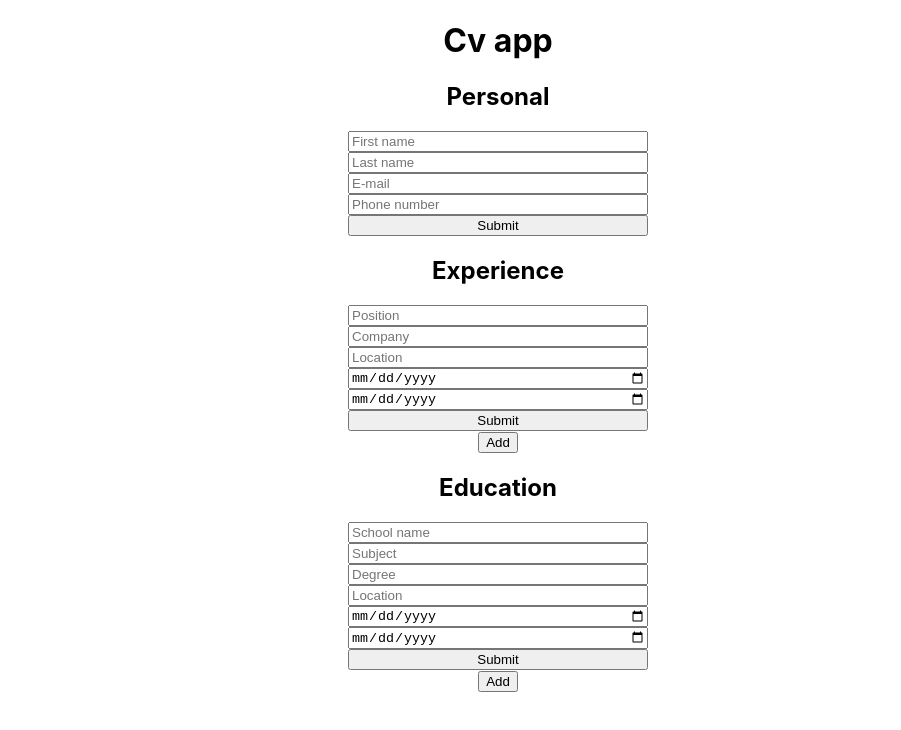
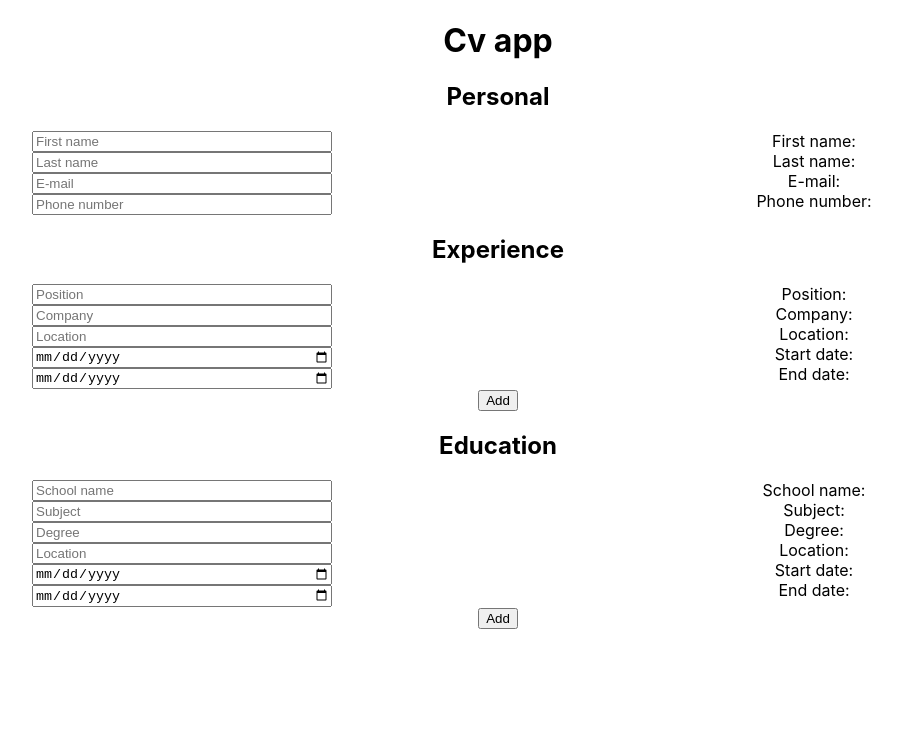
Before and after one commit to Vienio99/cv-app, a React (Create React App) app: page / in a window 1280 px wide. Shown: the top 730 px of the page, without its empty margins (142-1043 px from the left). Built offline with nearby package versions, Linux system fonts and the light colour scheme.

Commit message:
working preview and deleted submit button on input fields

```diff
--- a/src/Components/Section.js
+++ b/src/Components/Section.js
@@ -7,14 +7,14 @@ class Section extends React.Component {
     super(props)
     this.state = {
       personal: {
-        isEdited: true,
+        // isEdited: true,
         firstName: { text: '', type: 'text', title: 'First name' },
         lastName: { text: '', type: 'text', title: 'Last name' },
         email: { text: '', type: 'email', title: 'E-mail' },
         phoneNumber: { text: '', type: 'number', title: 'Phone number' }
       },
       experience: {
-        isEdited: true,
+        // isEdited: true,
         position: { text: '', type: 'text', title: 'Position' },
         company: { text: '', type: 'text', title: 'Company' },
         location: { text: '', type: 'text', title: 'Location' },
@@ -22,7 +22,7 @@ class Section extends React.Component {
         endDate: { text: '', type: 'date', title: 'End date' }
       },
       education: {
-        isEdited: true,
+        // isEdited: true,
         schoolName: { text: '', type: 'text', title: 'School name' },
         subject: { text: '', type: 'text', title: 'Subject' },
         degree: { text: '', type: 'text', title: 'Degree' },
@@ -32,19 +32,19 @@ class Section extends React.Component {
       }
     }
 
-    this.handleSubmit = this.handleSubmit.bind(this)
+    // this.handleSubmit = this.handleSubmit.bind(this)
     this.handleChange = this.handleChange.bind(this)
   }
 
-  handleSubmit (e) {
-    e.preventDefault()
-    const section = this.props.sectionName
-    if (this.state[section].isEdited) {
-      this.setState({ [section]: { ...this.state[section], isEdited: false } })
-    } else {
-      this.setState({ [section]: { ...this.state[section], isEdited: true } })
-    }
-  }
+  // handleSubmit (e) {
+  //   e.preventDefault()
+  //   const section = this.props.sectionName
+  //   if (this.state[section].isEdited) {
+  //     this.setState({ [section]: { ...this.state[section], isEdited: false } })
+  //   } else {
+  //     this.setState({ [section]: { ...this.state[section], isEdited: true } })
+  //   }
+  // }
 
   handleChange (e) {
     e.preventDefault()
@@ -62,14 +62,12 @@ class Section extends React.Component {
   }
 
   render () {
-    const { handleSubmit, handleChange } = this
+    const { handleChange } = this
     const { sectionName } = this.props
     const inputFields = []
     const paraFields = []
     const section = this.state[sectionName]
     for (const fieldName in this.state[sectionName]) {
-      if (fieldName !== 'isEdited') {
-        if (section.isEdited) {
       inputFields.push(
         <input
           type={section[fieldName].type}
@@ -81,32 +79,18 @@ class Section extends React.Component {
           className='field'
         />
       )
-        } else {
       paraFields.push(
-            <p key={uniqid()}>{section[fieldName].title}: {section[fieldName].text}</p>
+        <div key={uniqid()}>{section[fieldName].title}: {section[fieldName].text}</div>
       )
     }
-      }
-    }
-    if (section.isEdited) {
     return (
-        <div>
-          <form className='forms' onSubmit={handleSubmit}>
+      <div className='section-content'>
+        <form className='forms'>
           {inputFields}
-            <input type='submit' />
         </form>
         <Preview paraFields={paraFields} className='preview' />
       </div>
     )
-    } else {
-      return (
-        <div>
-          {paraFields}
-          <Preview paraFields={paraFields} className='preview' />
-          <button type='button' value='Edit' name={sectionName} onClick={handleSubmit}>Edit</button>
-        </div>
-      )
-    }
   }
 }
 
--- a/src/index.css
+++ b/src/index.css
@@ -7,7 +7,6 @@ body {
 
 .forms {
   display: flex;
-  margin: 0 auto;
   flex-direction: column;
   width: 300px;
 }
@@ -15,3 +14,13 @@ body {
 ul li {
   list-style-type: none;
 }
+
+.section-content {
+  display: flex;
+  justify-content: space-around;
+}
+
+.preview {
+  margin-top: 0;
+  width: 300px;
+}
```
Lines whose indentation alone changed are shown as unchanged.
